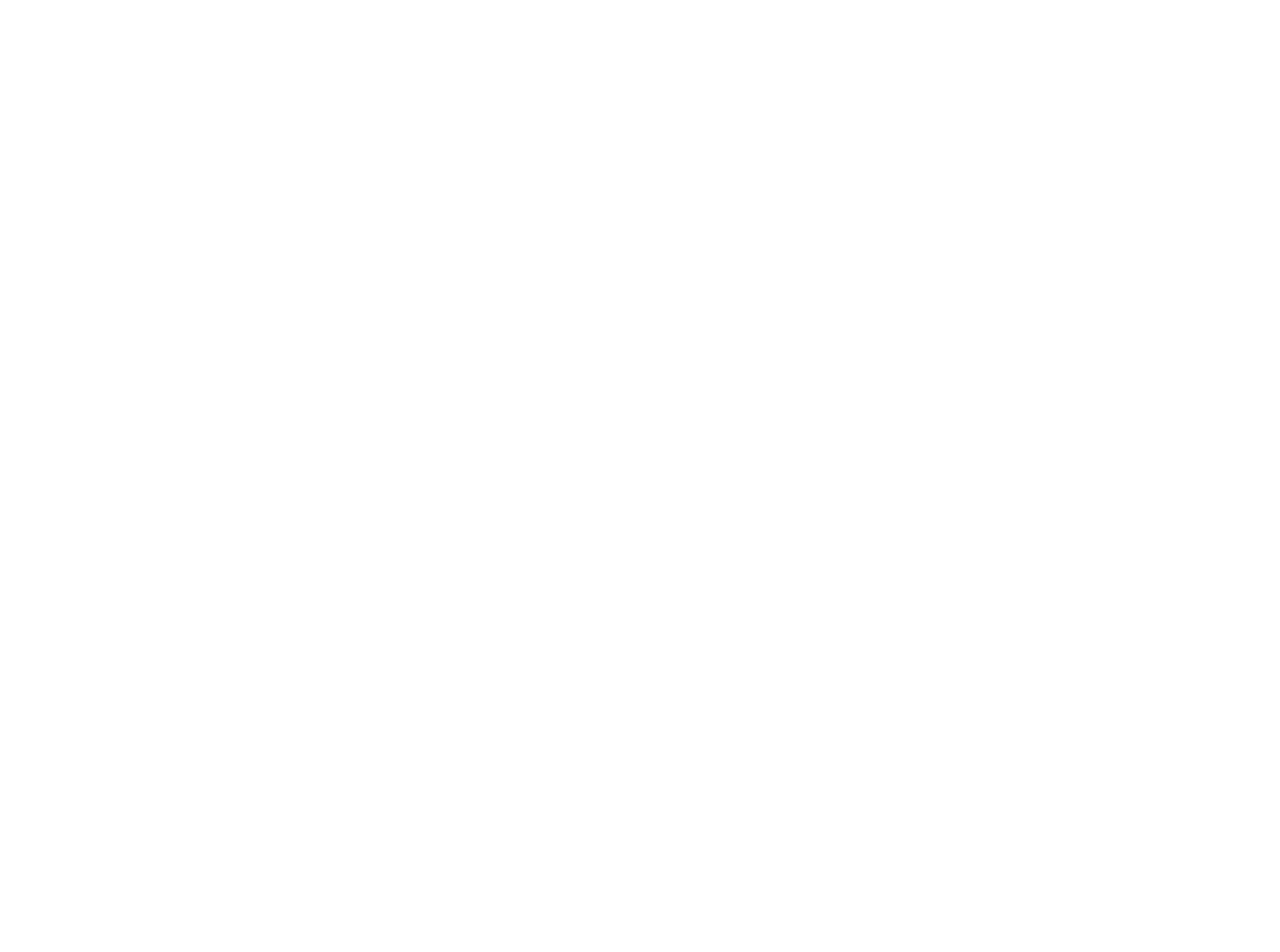
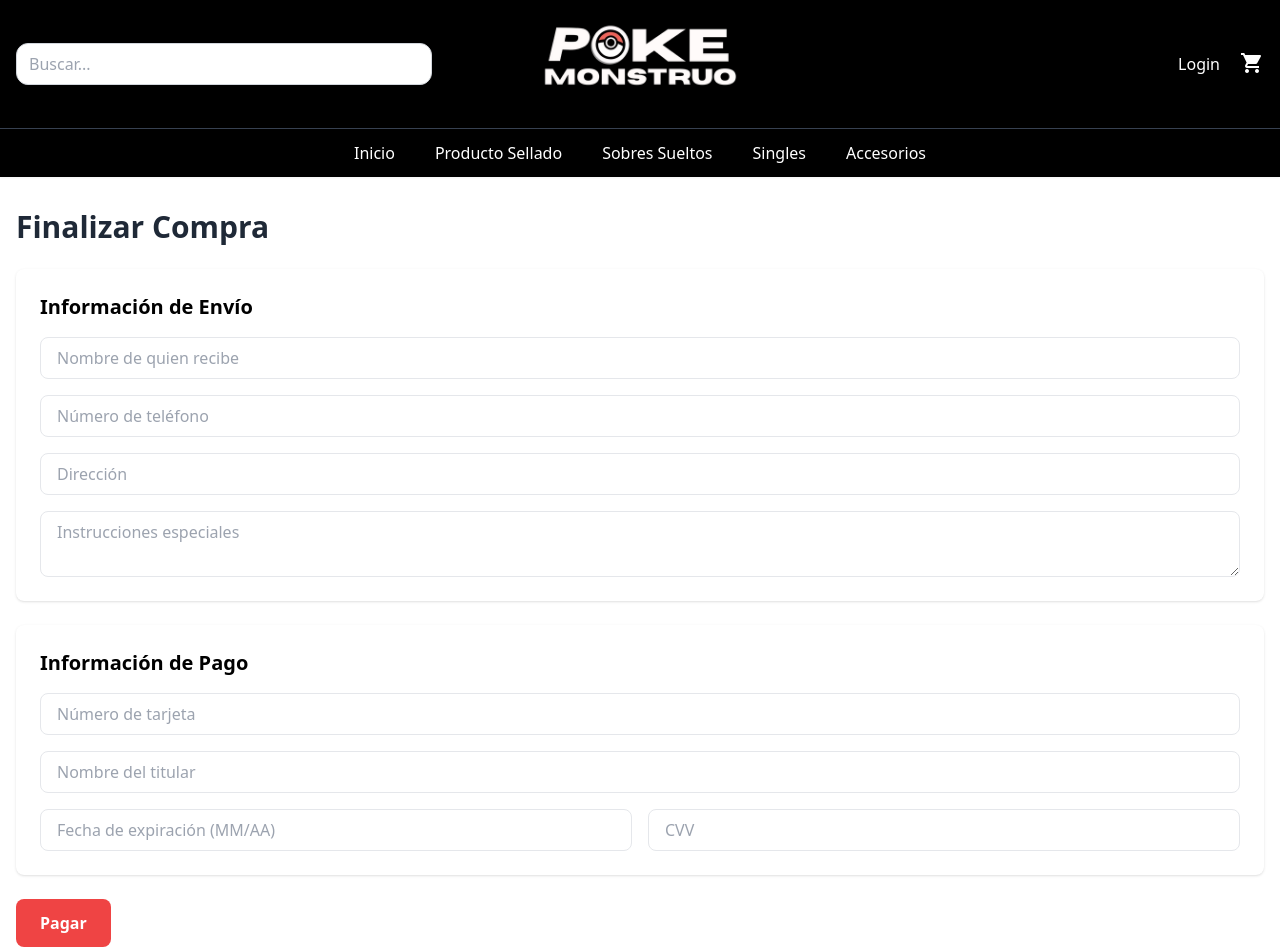
Before and after one commit to PhilipFalla/PokeMonstruo, an Angular app in the folder frontend/: page /checkout in a window 1280 px wide. Before the commit this address led to /. Shown: the top 952 px of the page. Before the commit the page ends 800 px from the top, so only its background shows below. Built offline with nearby package versions, Linux system fonts and the light colour scheme.

Commit message:
Full userflow complete

```diff
--- a/frontend/src/app/app.routes.ts
+++ b/frontend/src/app/app.routes.ts
@@ -1,17 +1,29 @@
 import { Routes } from '@angular/router';
 import { Home } from './home/home';
 import { AuthComponent } from './pages/auth/auth';
+import { CheckoutComponent } from './pages/checkout/checkout';
 
 export const routes: Routes = [
   { path: '', component: Home },
   { path: 'auth', component: AuthComponent },
-  { path: 'productos/:category', loadComponent: () =>
+  {
+    path: 'productos/:category',
+    loadComponent: () =>
       import('./pages/products-list/products-list').then(m => m.ProductsListComponent)
   },
   {
     path: 'producto/:id',
     loadComponent: () =>
-      import('./pages/product/product')
-        .then(m => m.ProductComponent)
+      import('./pages/product/product').then(m => m.ProductComponent)
+  },
+  {
+    path: 'cart',
+    loadComponent: () =>
+      import('./pages/cart/cart').then(m => m.CartComponent)
+  },
+  {
+    path: 'checkout',
+    loadComponent: () =>
+      import('./pages/checkout/checkout').then(m => m.CheckoutComponent)
   }
 ];
--- /dev/null
+++ b/frontend/src/app/pages/cart/cart.html
@@ -0,0 +1,54 @@
+<app-header-nav></app-header-nav>
+
+<div class="max-w-container mx-auto px-4 py-8">
+  <h1 class="text-3xl font-bold mb-6">Carrito de Compras</h1>
+
+  <div *ngIf="cartItems.length; else emptyCart">
+    <div class="space-y-4">
+      <div *ngFor="let item of cartItems" class="flex items-center justify-between bg-white p-4 rounded-lg shadow">
+        <!-- Product Image -->
+        <img [src]="item.image" alt="{{item.name}}" class="w-24 h-24 object-cover rounded" />
+
+        <!-- Product Info -->
+        <div class="flex-1 ml-4">
+          <h2 class="font-semibold">{{item.name}}</h2>
+          <p class="text-red-600 font-bold">Q{{item.price}}</p>
+        </div>
+
+        <!-- Quantity -->
+        <div class="flex items-center gap-2">
+          <input
+            type="number"
+            [(ngModel)]="item.qty"
+            (ngModelChange)="updateQty(item, item.qty)"
+            min="1"
+            class="w-16 border rounded px-2 py-1"
+          />
+          <button (click)="removeItem(item)" class="text-red-600 hover:text-red-800 font-bold">Eliminar</button>
+        </div>
+
+        <!-- Subtotal -->
+        <div class="ml-4 font-bold">
+          Q{{ item.price * item.qty }}
+        </div>
+      </div>
+    </div>
+
+    <!-- Total & Checkout -->
+    <div class="mt-8 flex justify-end items-center gap-6">
+      <div class="text-xl font-bold">Total: Q{{ getTotal() }}</div>
+      <button
+        (click)="proceedToCheckout()"
+        class="bg-red-500 hover:bg-red-700 text-white px-6 py-2 rounded-lg font-semibold transition"
+      >
+        Proceder al Pago
+      </button>
+    </div>
+  </div>
+
+  <ng-template #emptyCart>
+    <p class="text-center text-gray-600 mt-10">Tu carrito está vacío.</p>
+  </ng-template>
+</div>
+
+<app-footer></app-footer>
--- /dev/null
+++ b/frontend/src/app/pages/cart/cart.ts
@@ -0,0 +1,49 @@
+// src/app/pages/cart/cart.ts
+import { Component } from '@angular/core';
+import { CommonModule } from '@angular/common';
+import { RouterModule, Router } from '@angular/router';
+
+import { HeaderNav } from '../../shared/header-nav/header-nav';
+import { Footer } from '../../shared/footer/footer';
+import { FormsModule } from '@angular/forms';
+
+interface CartItem {
+  id: number;
+  name: string;
+  price: number;
+  qty: number;
+  image: string;
+}
+
+@Component({
+  selector: 'app-cart',
+  standalone: true,
+  imports: [CommonModule, FormsModule, RouterModule, HeaderNav, Footer],
+  templateUrl: './cart.html',
+  styleUrl: './cart.css',
+})
+export class CartComponent {
+  cartItems: CartItem[] = [
+    { id: 1, name: 'Producto 1', price: 99.0, qty: 2, image: '/assets/product1.avif' },
+    { id: 2, name: 'Producto 2', price: 120.0, qty: 1, image: '/assets/product2.avif' },
+  ];
+
+  constructor(private router: Router) {}
+
+  removeItem(item: CartItem) {
+    this.cartItems = this.cartItems.filter(i => i.id !== item.id);
+  }
+
+  updateQty(item: CartItem, qty: number) {
+    if (qty < 1) return;
+    item.qty = qty;
+  }
+
+  getTotal(): number {
+    return this.cartItems.reduce((acc, item) => acc + item.price * item.qty, 0);
+  }
+
+  proceedToCheckout() {
+    this.router.navigate(['/checkout']);
+  }
+}
--- /dev/null
+++ b/frontend/src/app/pages/checkout/checkout.html
@@ -0,0 +1,44 @@
+<app-header-nav></app-header-nav>
+
+<div class="max-w-container mx-auto px-4 py-8">
+  <h1 class="text-3xl font-bold mb-6 text-gray-800">Finalizar Compra</h1>
+
+  <!-- Información de Envío -->
+  <div class="bg-white shadow rounded-lg p-6 mb-6">
+    <h2 class="text-xl font-semibold mb-4">Información de Envío</h2>
+    <div class="grid gap-4">
+      <input type="text" placeholder="Nombre de quien recibe" [(ngModel)]="name"
+             class="w-full border px-4 py-2 rounded-lg"/>
+      <input type="tel" placeholder="Número de teléfono" [(ngModel)]="phone"
+             class="w-full border px-4 py-2 rounded-lg"/>
+      <input type="text" placeholder="Dirección" [(ngModel)]="address"
+             class="w-full border px-4 py-2 rounded-lg"/>
+      <textarea placeholder="Instrucciones especiales" [(ngModel)]="instructions"
+                class="w-full border px-4 py-2 rounded-lg"></textarea>
+    </div>
+  </div>
+
+  <!-- Información de Pago -->
+  <div class="bg-white shadow rounded-lg p-6 mb-6">
+    <h2 class="text-xl font-semibold mb-4">Información de Pago</h2>
+    <div class="grid gap-4">
+      <input type="text" placeholder="Número de tarjeta" [(ngModel)]="cardNumber"
+             class="w-full border px-4 py-2 rounded-lg"/>
+      <input type="text" placeholder="Nombre del titular" [(ngModel)]="cardHolder"
+             class="w-full border px-4 py-2 rounded-lg"/>
+      <div class="grid grid-cols-2 gap-4">
+        <input type="text" placeholder="Fecha de expiración (MM/AA)" [(ngModel)]="expiryDate"
+               class="w-full border px-4 py-2 rounded-lg"/>
+        <input type="text" placeholder="CVV" [(ngModel)]="cvv"
+               class="w-full border px-4 py-2 rounded-lg"/>
+      </div>
+    </div>
+  </div>
+
+  <button (click)="pay()"
+          class="bg-red-500 hover:bg-red-700 text-white px-6 py-3 rounded-lg font-semibold transition">
+    Pagar
+  </button>
+</div>
+
+<app-footer></app-footer>
--- /dev/null
+++ b/frontend/src/app/pages/checkout/checkout.ts
@@ -0,0 +1,43 @@
+import { Component } from '@angular/core';
+import { RouterModule, Router } from '@angular/router';
+import { FormsModule } from '@angular/forms';
+import { HeaderNav } from '../../shared/header-nav/header-nav';
+import { Footer } from '../../shared/footer/footer';
+import { CommonModule } from '@angular/common';
+
+@Component({
+  selector: 'app-checkout',
+  standalone: true,
+  imports: [CommonModule, FormsModule, RouterModule, HeaderNav, Footer],
+  templateUrl: './checkout.html',
+  styleUrls: ['./checkout.css']
+})
+export class CheckoutComponent {
+  // Shipping info
+  name = '';
+  phone = '';
+  address = '';
+  instructions = '';
+
+  // Payment info
+  cardNumber = '';
+  cardHolder = '';
+  expiryDate = '';
+  cvv = '';
+
+  constructor(private router: Router) {}
+
+  pay() {
+    // Simple validation
+    if (!this.name || !this.phone || !this.address || !this.cardNumber || !this.cardHolder || !this.expiryDate || !this.cvv) {
+      alert('Please fill out all fields before proceeding.');
+      return;
+    }
+
+    // Simulate payment
+    alert(`Payment processed successfully! Thank you, ${this.name}.`);
+
+    // Redirect to home
+    this.router.navigate(['/']);
+  }
+}
--- a/frontend/src/app/pages/product/product.ts
+++ b/frontend/src/app/pages/product/product.ts
@@ -1,11 +1,14 @@
 // src/app/pages/product/product.ts
 import { Component } from '@angular/core';
-import { RouterModule, ActivatedRoute } from '@angular/router';
+import { RouterModule, ActivatedRoute, Router } from '@angular/router';
 import { HeaderNav } from '../../shared/header-nav/header-nav';
 import { FeaturedCarousel } from '../../shared/featured-carousel/featured-carousel';
 import { Footer } from '../../shared/footer/footer';
 import { CommonModule } from '@angular/common';
 import { FormsModule } from '@angular/forms';
+import { AuthService } from '../../services/auth';
+import { Observable } from 'rxjs';
+import { take } from 'rxjs/operators';
 
 @Component({
   selector: 'app-product',
@@ -17,6 +20,7 @@ import { FormsModule } from '@angular/forms';
 export class ProductComponent {
   productId!: string;
   qty = 1;
+  isLoggedIn$: Observable<boolean>;
 
   product = {
     name: '',
@@ -26,7 +30,13 @@ export class ProductComponent {
     language: '',
   };
 
-  constructor(private route: ActivatedRoute) {}
+  constructor(
+    private route: ActivatedRoute,
+    private router: Router,
+    private authService: AuthService
+  ) {
+    this.isLoggedIn$ = this.authService.isLoggedIn$;
+  }
 
   ngOnInit() {
     this.productId = this.route.snapshot.params['id'];
@@ -42,10 +52,14 @@ export class ProductComponent {
   }
 
   addToCart() {
-    if (this.qty < 1) {
-      alert('Please select a valid quantity');
-      return;
-    }
-    console.log(`Added ${this.qty} of ${this.product.name} to cart`);
+    this.authService.isLoggedIn$.pipe(take(1)).subscribe(loggedIn => {
+      if (loggedIn) {
+        console.log(`Added ${this.qty} of ${this.product.name} to cart`);
+        alert(`Added ${this.qty} of "${this.product.name}" to your cart!`);
+        // TODO: implement cart logic
+      } else {
+        this.router.navigate(['/auth']);
+      }
+    });
   }
 }
--- a/frontend/src/app/shared/header-nav/header-nav.html
+++ b/frontend/src/app/shared/header-nav/header-nav.html
@@ -16,7 +16,7 @@
       </a>
     </div>
 
-    <!-- Right side: login + cart -->
+  <!-- Right side: login + cart -->
   <div class="w-1/3 flex justify-end items-center gap-5">
     <ng-container *ngIf="!(isLoggedIn$ | async)">
       <button routerLink="/auth" class="text-white hover:text-accent transition-colors">
@@ -24,10 +24,13 @@
       </button>
     </ng-container>
 
-    <button class="relative text-white hover:text-accent transition-colors">
-      <span class="material-icons text-2xl">shopping_cart</span>
-      <span class="absolute -top-1 -right-2 bg-accent text-white text-xs px-1 rounded-full">2</span>
-    </button>
+  <!-- Cart button -->
+  <button
+    class="relative text-white hover:text-accent transition-colors"
+    (click)="goToCart()"
+  >
+    <span class="material-icons text-2xl">shopping_cart</span>
+  </button>
   </div>
   </div>
 
--- a/frontend/src/app/shared/header-nav/header-nav.ts
+++ b/frontend/src/app/shared/header-nav/header-nav.ts
@@ -1,8 +1,9 @@
 import { Component } from '@angular/core';
-import { RouterModule } from '@angular/router';
+import { RouterModule, Router } from '@angular/router';
 import { CommonModule } from '@angular/common';
 import { AuthService } from '../../services/auth';
 import { Observable } from 'rxjs';
+import { take } from 'rxjs/operators';
 
 @Component({
   selector: 'app-header-nav',
@@ -14,7 +15,17 @@ import { Observable } from 'rxjs';
 export class HeaderNav {
   isLoggedIn$: Observable<boolean>;
 
-  constructor(private authService: AuthService) {
+  constructor(private authService: AuthService, private router: Router) {
     this.isLoggedIn$ = this.authService.isLoggedIn$;
   }
+
+  goToCart() {
+    this.authService.isLoggedIn$.pipe(take(1)).subscribe(loggedIn => {
+      if (loggedIn) {
+        this.router.navigate(['/cart']);
+      } else {
+        this.router.navigate(['/auth']);
+      }
+    });
+  }
 }
```
Also changed, not shown: frontend/src/app/pages/cart/cart.css (added), frontend/src/app/pages/checkout/checkout.css (added), 2 other files (tests, documents, lock files or other folders).
